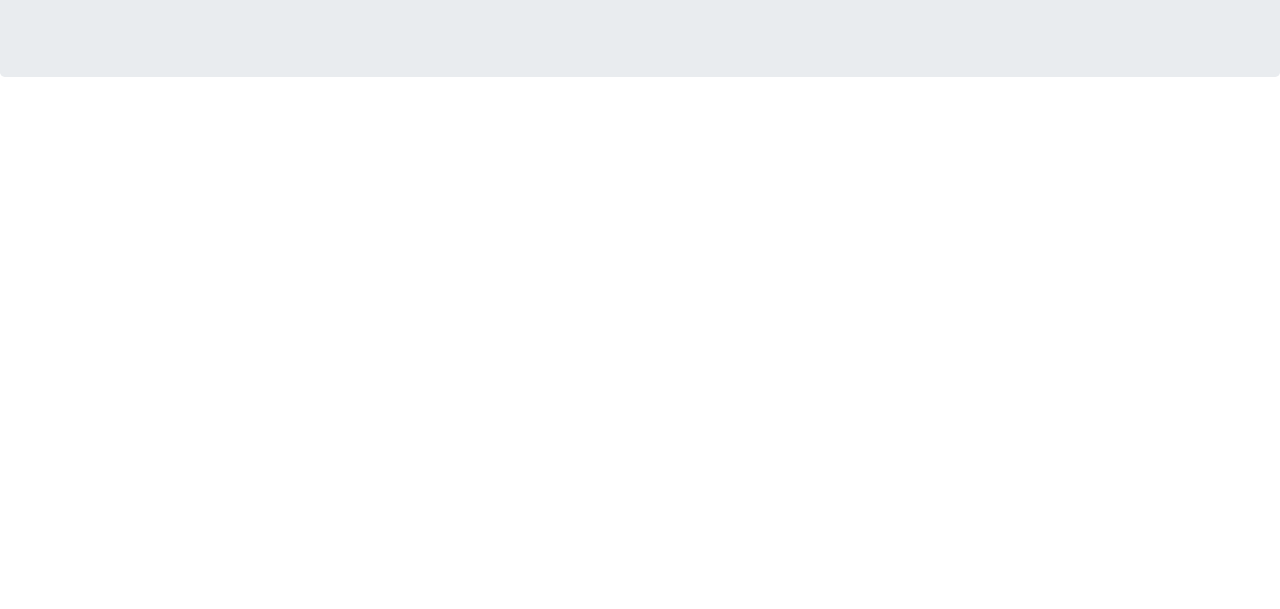
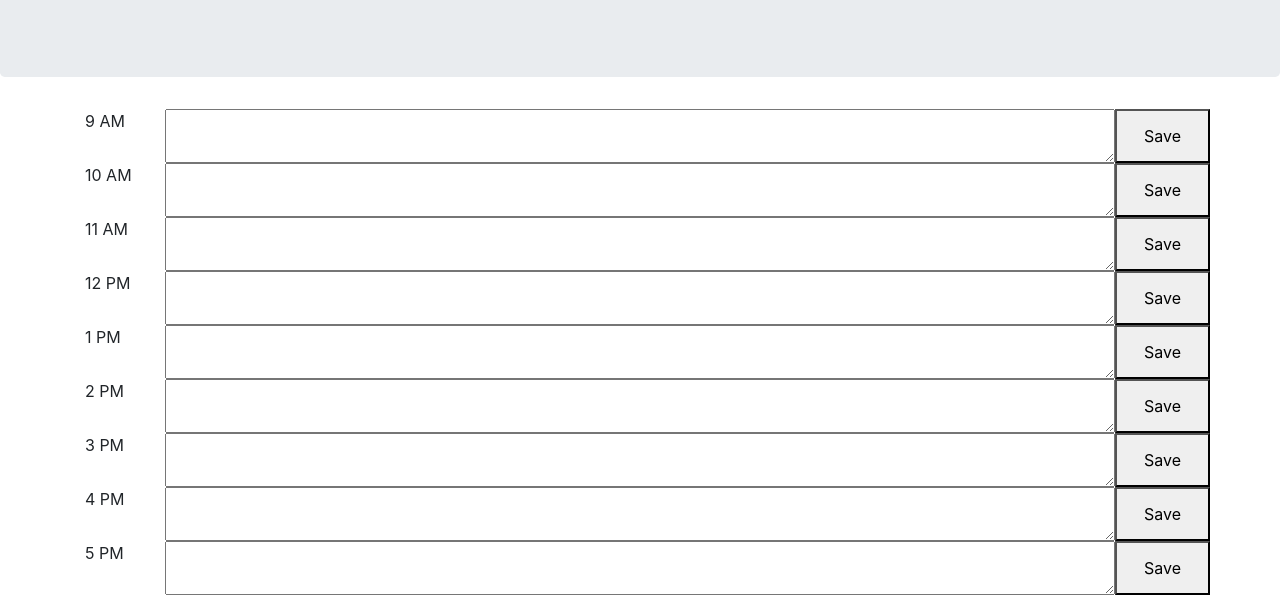
Before and after one commit to hkanuri/dayplanner, a plain HTML site: page index.html in a window 1280 px wide. Shown: the part 191-800 px from the top of the page. Drawn offline with nearby package versions, Linux system fonts and the light colour scheme; files that its build step writes are made by us from their sources.

Commit message:
updated html file

```diff
--- a/index.html
+++ b/index.html
@@ -1,16 +1,26 @@
 
 <!DOCTYPE html>
+<!DOCTYPE html>
 <html lang="en">
-
   <head>
     <meta charset="UTF-8" />
     <meta name="viewport" content="width=device-width, initial-scale=1.0" />
     <meta http-equiv="X-UA-Compatible" content="ie=edge" />
-    <link rel="stylesheet" href="https://stackpath.bootstrapcdn.com/bootstrap/4.3.1/css/bootstrap.min.css" />
-    <link rel="stylesheet" href="https://use.fontawesome.com/releases/v5.8.1/css/all.css"
-        integrity="sha384-50oBUHEmvpQ+1lW4y57PTFmhCaXp0ML5d60M1M7uH2+nqUivzIebhndOJK28anvf" crossorigin="anonymous" />
-    <link href="https://fonts.googleapis.com/css?family=Open+Sans&display=swap" rel="stylesheet" />
-    <link rel="stylesheet" href="./assets/style.css" />
+    <link
+      rel="stylesheet"
+      href="https://stackpath.bootstrapcdn.com/bootstrap/4.3.1/css/bootstrap.min.css"
+    />
+    <link
+      rel="stylesheet"
+      href="https://use.fontawesome.com/releases/v5.8.1/css/all.css"
+      integrity="sha384-50oBUHEmvpQ+1lW4y57PTFmhCaXp0ML5d60M1M7uH2+nqUivzIebhndOJK28anvf"
+      crossorigin="anonymous"
+    />
+    <link
+      href="https://fonts.googleapis.com/css?family=Open+Sans&display=swap"
+      rel="stylesheet"
+    />
+    <link rel="stylesheet" href="style.css" />
     <title>Work Day Scheduler</title>
   </head>
 
@@ -21,12 +31,55 @@
       <p id="currentDay" class="lead"></p>
     </header>
     <div class="container">
-
+      <div class="row time-block" id="9">
+        <div class="col-1 hour">9 AM</div>
+        <textarea class="col-10 schedule"></textarea>
+        <button class="col-1 saveBtn">Save</button>
+      </div>
+      <div class="row time-block" id="10">
+        <div class="col-1 hour">10 AM</div>
+        <textarea class="col-10 schedule"></textarea>
+        <button class="col-1 saveBtn">Save</button>
+      </div>
+      <div class="row time-block" id="11">
+        <div class="col-1 hour">11 AM</div>
+        <textarea class="col-10 schedule"></textarea>
+        <button class="col-1 saveBtn">Save</button>
+      </div>
+      <div class="row time-block" id="12">
+        <div class="col-1 hour">12 PM</div>
+        <textarea class="col-10 schedule"></textarea>
+        <button class="col-1 saveBtn">Save</button>
+      </div>
+      <div class="row time-block" id="13">
+        <div class="col-1 hour">1 PM</div>
+        <textarea class="col-10 schedule"></textarea>
+        <button class="col-1 saveBtn">Save</button>
+      </div>
+      <div class="row time-block" id="14">
+        <div class="col-1 hour">2 PM</div>
+        <textarea class="col-10 schedule"></textarea>
+        <button class="col-1 saveBtn">Save</button>
+      </div>
+      <div class="row time-block" id="15">
+        <div class="col-1 hour">3 PM</div>
+        <textarea class="col-10 schedule"></textarea>
+        <button class="col-1 saveBtn">Save</button>
+      </div>
+      <div class="row time-block" id="16">
+        <div class="col-1 hour">4 PM</div>
+        <textarea class="col-10 schedule"></textarea>
+        <button class="col-1 saveBtn">Save</button>
+      </div>
+      <div class="row time-block" id="17">
+        <div class="col-1 hour">5 PM</div>
+        <textarea class="col-10 schedule"></textarea>
+        <button class="col-1 saveBtn">Save</button>
+      </div>
     </div>
 
     <script src="https://code.jquery.com/jquery-3.4.1.min.js"></script>
     <script src="https://cdnjs.cloudflare.com/ajax/libs/moment.js/2.24.0/moment.min.js"></script>
-    <script type="text/javascript" src="./assets/script.js"></script>
+    <script src="planner.js"></script>
   </body>
-
 </html>
```
Lines whose indentation alone changed are shown as unchanged.
